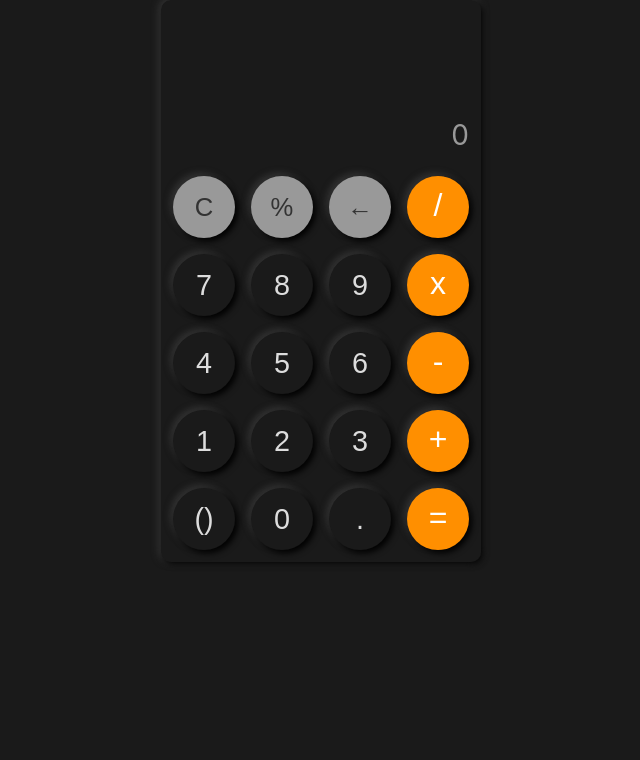
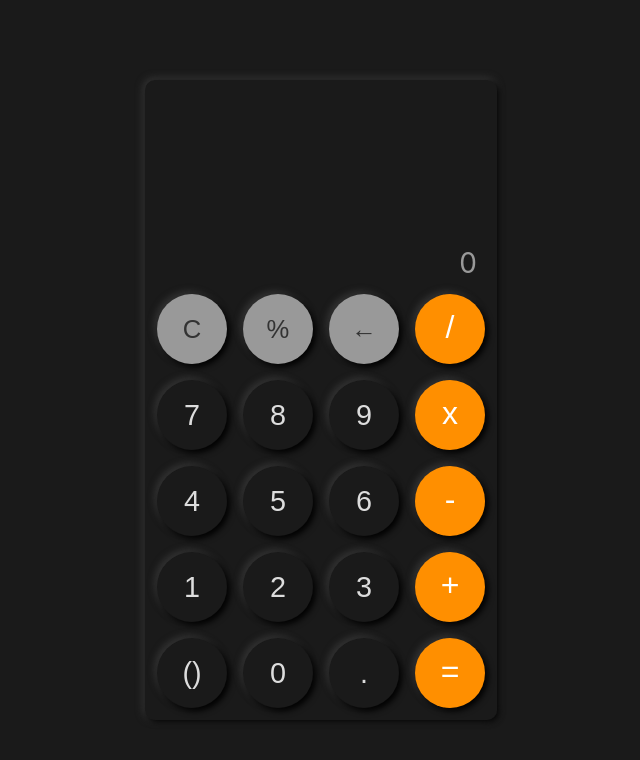
Before and after one commit to mr-shan/react-simple-calculator, a React (Vite) app: page / in a window 1280 px wide. Shown: the top 760 px of the page, without its empty margins (319-959 px from the left). Built offline with nearby package versions, Linux system fonts and the light colour scheme.

Commit message:
Improvements in expression inputs

```diff
--- a/src/components/calculator/Calculator.css
+++ b/src/components/calculator/Calculator.css
@@ -10,19 +10,26 @@
   flex-direction: column;
   justify-content: flex-end;
   height: 100%;
-  max-height: 100vh;
 }
 
 @media screen and (max-width: 650px) {
   .calc__container {
     width: 100vw;
     height: 100vh;
+    max-height: 100vh;
     margin: 0;
   }
 }
 
 @media screen and (min-width: 650px) {
   .calc__container {
-        max-width: 20rem;
+    max-width: 22rem;
+    height: 40rem;
+    position: absolute;
+    left: 0;
+    right: 0;
+    margin: auto;
+    transform: translateY(-50%);
+    top: 50%;
   }
 }
--- a/src/components/calculator/Calculator.tsx
+++ b/src/components/calculator/Calculator.tsx
@@ -22,9 +22,8 @@ export default (props) => {
   };
 
   const onClick = (event) => {
-    if (result) setResult(0);
-
-    calcObj.addInput(event);
+    const isInputAdded = calcObj.addInput(event);
+    if (isInputAdded) setResult(NaN)
     calcObj.calculateResult();
     setExpression(calcObj.expression);
   };
@@ -44,7 +43,10 @@ export default (props) => {
 
   return (
     <div className="calc__container">
-      <Expression expression={expression} />
+      <Expression
+        expression={expression}
+        calculationHistory={calcObj.calculationHistory}
+      />
       <Result tempValue={calcObj.result} result={result} />
       <InputButtons
         clearResult={clearResult}
--- a/src/components/calculator/Expression.tsx
+++ b/src/components/calculator/Expression.tsx
@@ -1,13 +1,31 @@
+import { useEffect, useRef } from "react";
+
 import "./style.css";
+
+import { IOperation } from "../../helpers/calculator";
 
 interface IProps {
   expression: string;
+  calculationHistory: Array<IOperation>;
 }
 
 export default (props: IProps) => {
+  const expressionRef = useRef();
+
+  useEffect(() => {
+    expressionRef.current.scrollTop = expressionRef.current.scrollHeight;
+  }, [props.expression]);
+
   return (
     <div className="calc__expression-wrapper">
-      <p className="calc_expression-text">{props.expression}</p>
+      <p className="calc_expression-text" ref={expressionRef}>
+        {props.expression}
+      </p>
+      {/* <div className="calc__expression-history">
+        {props.calculationHistory.map((item) => (
+          <p key={item.id}>{`${item.expression} = ${item.result}`}</p>
+        ))}
+      </div> */}
     </div>
   );
 };
--- a/src/components/calculator/KeyPressHelper.tsx
+++ b/src/components/calculator/KeyPressHelper.tsx
@@ -2,8 +2,8 @@ import { useEffect } from "react";
 
 export default (props) => {
   const keyPressHandler = (event) => {
-
-    console.log(event.key, event.keyCode)
+    event.preventDefault();
+    event.stopPropagation();
     if (event.keyCode === 8 || event.keyCode === 46)
       return props.handleBackspace();
 
--- a/src/components/calculator/style.css
+++ b/src/components/calculator/style.css
@@ -15,9 +15,18 @@
   font-weight: 400;
   margin: 0;
   line-break: anywhere;
-  max-height: 100%;
+  max-height: 90%;
   text-overflow: ellipsis;
   overflow: scroll;
+  padding: 0 8px;
+}
+
+.calc__expression-history {
+  margin-bottom: 1rem;
+  margin-bottom: 1rem;
+  text-align: right;
+  font-size: 1rem;
+  color: #666;
 }
 
 .calc__result-wrapper {
@@ -27,6 +36,7 @@
   transition: all 0.2s;
   margin-bottom: 1rem;
   position: relative;
+  padding: 0 8px;
 }
 
 .calc__result-wrapper p {
--- a/src/helpers/calculator.ts
+++ b/src/helpers/calculator.ts
@@ -1,8 +1,9 @@
 import { sanitize, sanitizeString } from "./sanitizer";
 
-interface IOperation {
-  expression: string;
-  result: number;
+export interface IOperation {
+  expression: string
+  result: number
+  id: string
 }
 
 class Calculator {
@@ -52,6 +53,7 @@ class Calculator {
     const resultData = {
       expression: this.expression,
       result: this.result,
+      id: new Date().toISOString()
     }
 
     this.calculationHistory.push(resultData);
```
Also changed, not shown: 2 other files (tests, documents, lock files or other folders). Lines whose indentation alone changed are shown as unchanged.
